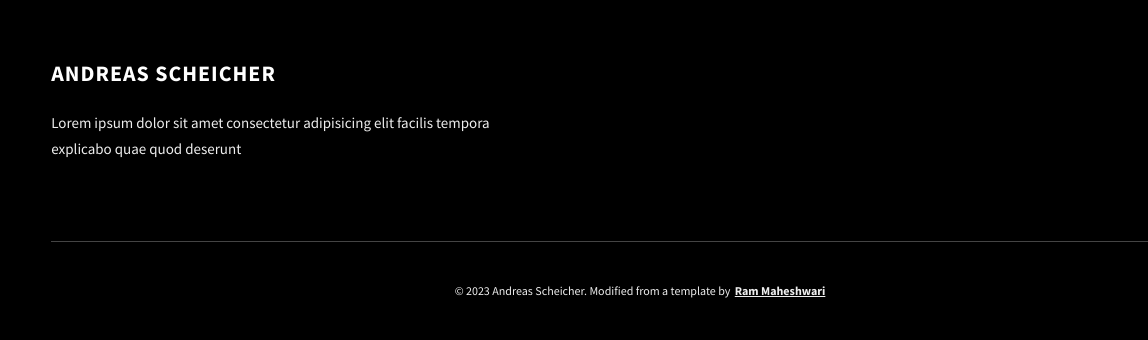
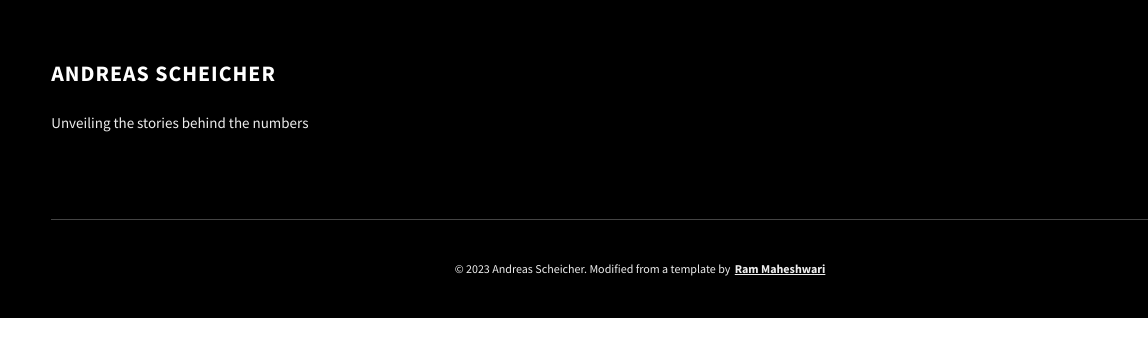
Before and after one commit to AndreasScheicher/project-portfolio, a website: page amazon-sales.html in a window 1280 px wide. Shown: the part 2644-2984 px from the top of the page, 0-1148 px from the left. After the commit the page ends 2962 px from the top, so only its background shows below. Drawn offline with Linux system fonts and the light colour scheme.

Commit message:
update footer text in project pages

```diff
--- a/amazon-sales.html
+++ b/amazon-sales.html
@@ -229,8 +229,7 @@
           <div class="main-footer__row main-footer__row-2">
             <h4 class="heading heading-sm text-lt">Andreas Scheicher</h4>
             <p class="main-footer__short-desc">
-              Lorem ipsum dolor sit amet consectetur adipisicing elit facilis
-              tempora explicabo quae quod deserunt
+              Unveiling the stories behind the numbers
             </p>
           </div>
         </div>
```
Also changed, not shown: loudness-war.html (+1 -2 lines), project-template.html (+1 -2 lines), scientist-rankings.html (+1 -2 lines).
